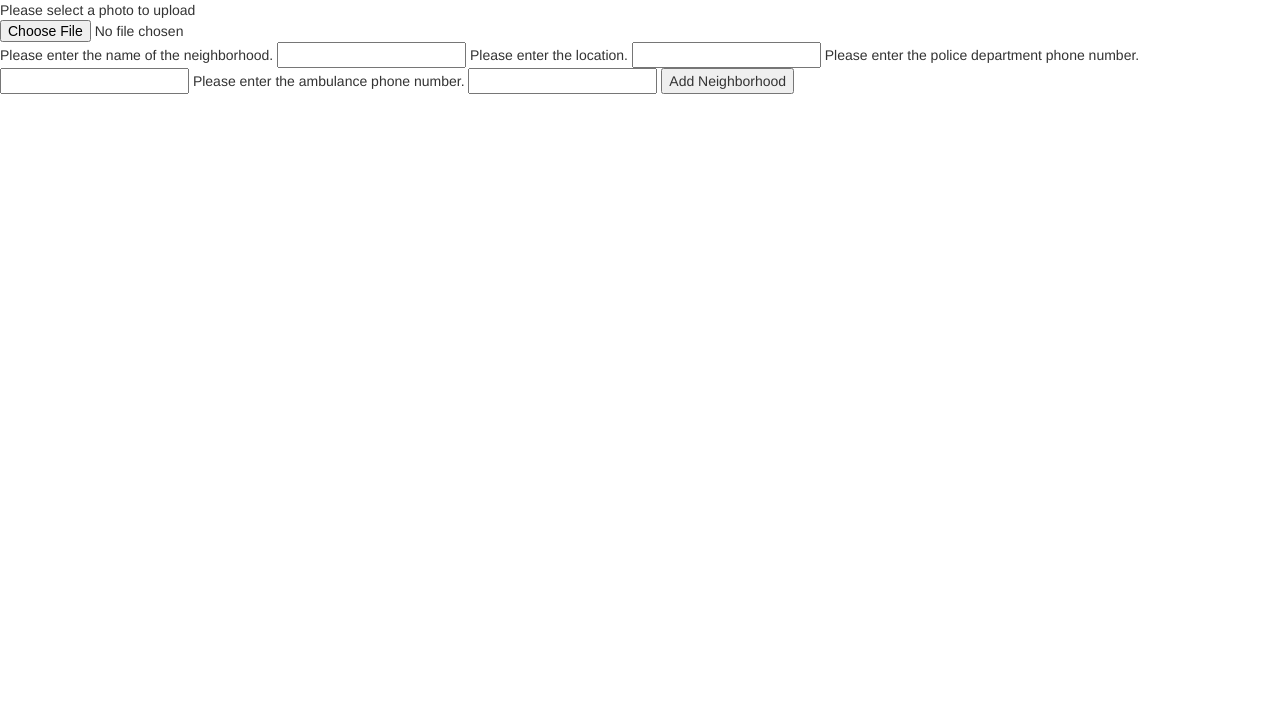
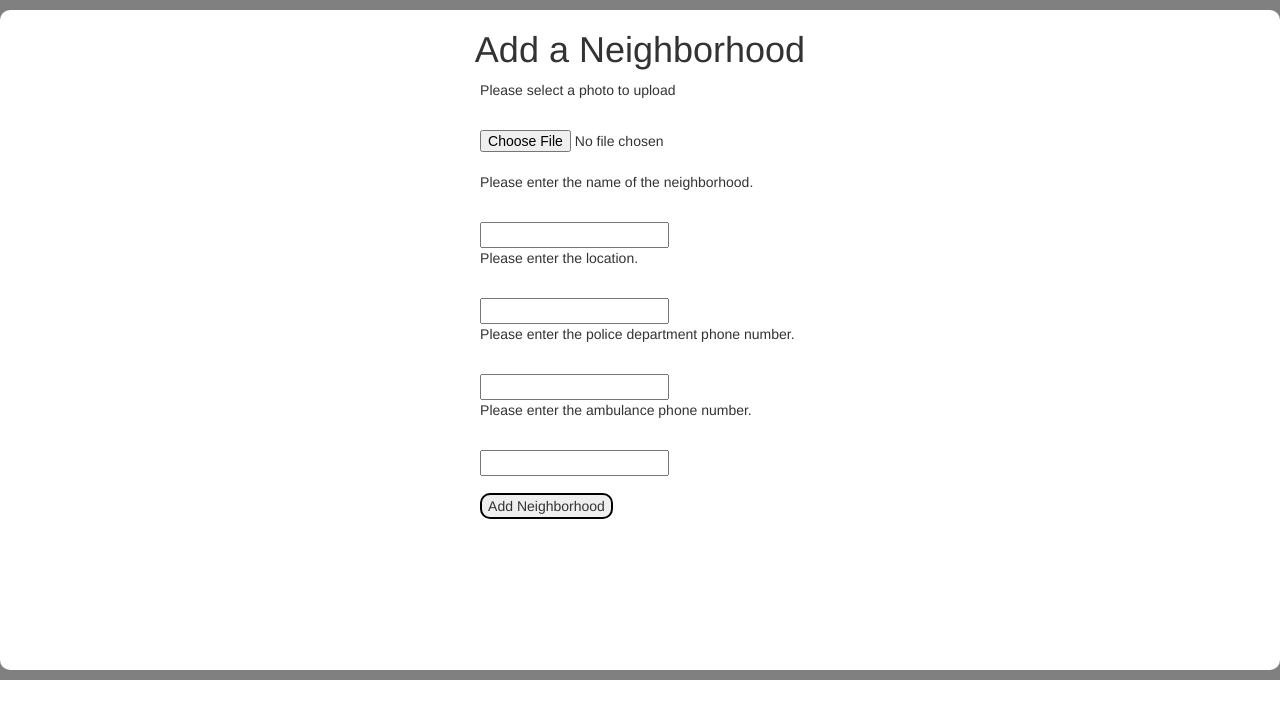
Before and after one commit to T-Boya/CartierYeux, a Django app: page /create_neighborhood/ in a window 1280 px wide. Shown: the part 80-800 px from the top of the page. Run offline with Django 3.2, Linux system fonts and the light colour scheme; the visitor is signed in with stand-in values (Sample User, id 1); some libraries are stand-ins or nearby versions.

Commit message:
styled 'add neighborhood' page

```diff
--- a/templates/base.html
+++ b/templates/base.html
@@ -31,6 +31,9 @@
                   <ul class="nav navbar-nav">
                     <li class=""><a href="{% url 'neighborhoods' %}">Hoods</a></li>
                     <li class=""><a href=""></a></li>
+                    {% if request.path == "/view/" %}
+                    <li class=""><a href="{% url 'create_neighborhood' %}">Add a Neighborhood</a></li>
+                    {% endif %}
                     {% if user.is_authenticated %}
                     <li class=""><a href="{% url 'logout' %}">Logout</a></li>
                     {% else %}
--- a/templates/new_neighborhood.html
+++ b/templates/new_neighborhood.html
@@ -1,7 +1,11 @@
 {% extends 'base.html' %}
 {% load staticfiles %}
 {% block content %}
-        <div>
+<div class="background-color" style="height: 85vh; background-color: grey; padding-top: 10px; padding-bottom: 10px; overflow: hidden;">
+<div class = "hood" style="background-color: white; height: 100%; border-radius: 10px; padding: 0.1px;">
+    <h1 style="text-align: center">Add a Neighborhood</h1>
+        <div class = "header" style="height: 250px; width: 100vw;">
+            <div style="margin: 0 auto; width: 25vw;">
                 <form id="NeighborhoodForm" method="post" action="/create_neighborhood/" enctype="multipart/form-data">
 
                     {% csrf_token %}
@@ -11,11 +15,14 @@
 
                     {% for field in form.visible_fields %}
                         {{ field.errors }}
-                    {{ field.help_text }}
+                        <p>{{ field.help_text }}</p><br>
                         {{ field }}
-                {% endfor %}
+                        <br>
+                    {% endfor %}<br>
 
-                <input type="submit" name="submit" value="Add Neighborhood" />
+                    <input type="submit" name="submit" value="Add Neighborhood" style="border: solid 2px black; border-radius: 10px; margin-top: -15px;"/>
                 </form>
             </div>
+</div>
+</div>
 {% endblock %}
```
Lines whose indentation alone changed are shown as unchanged.
